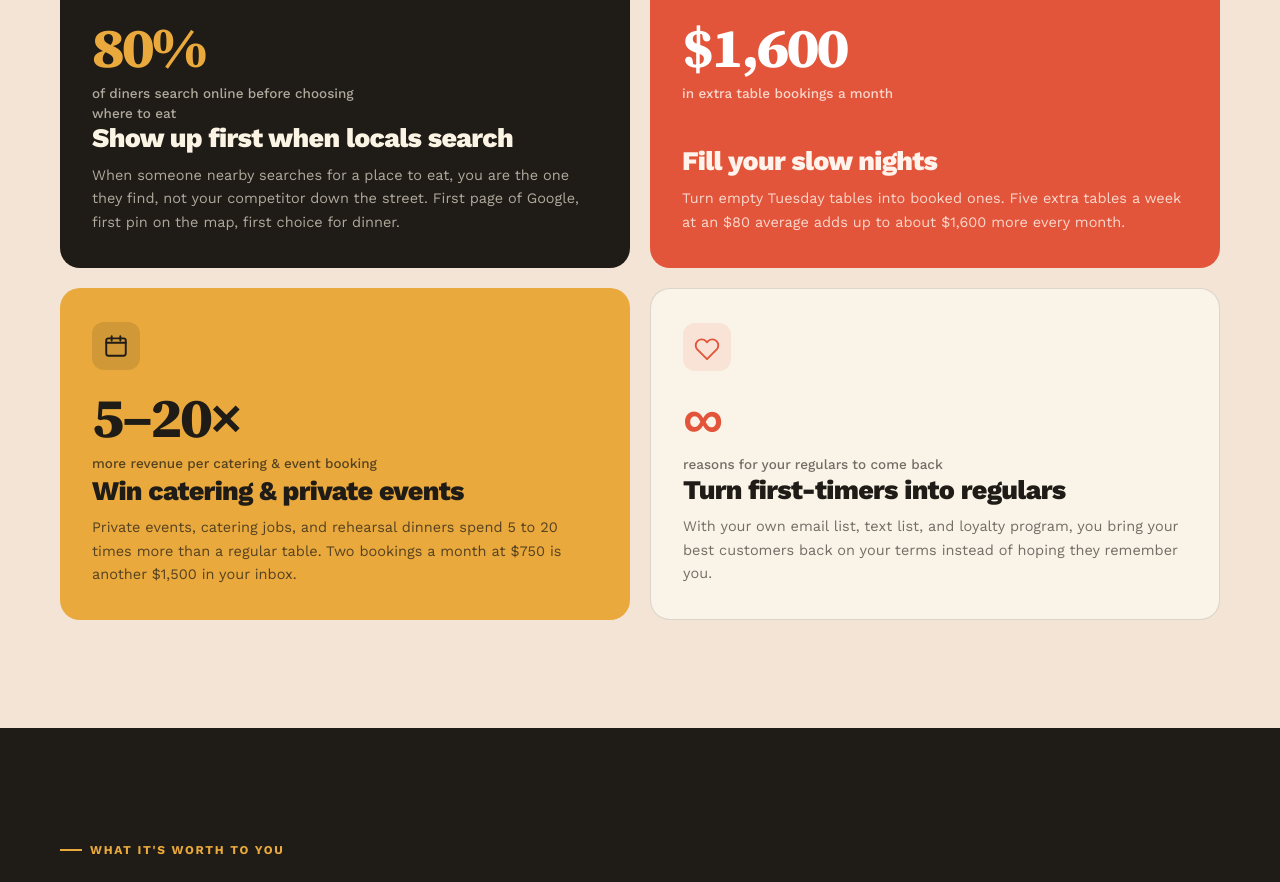
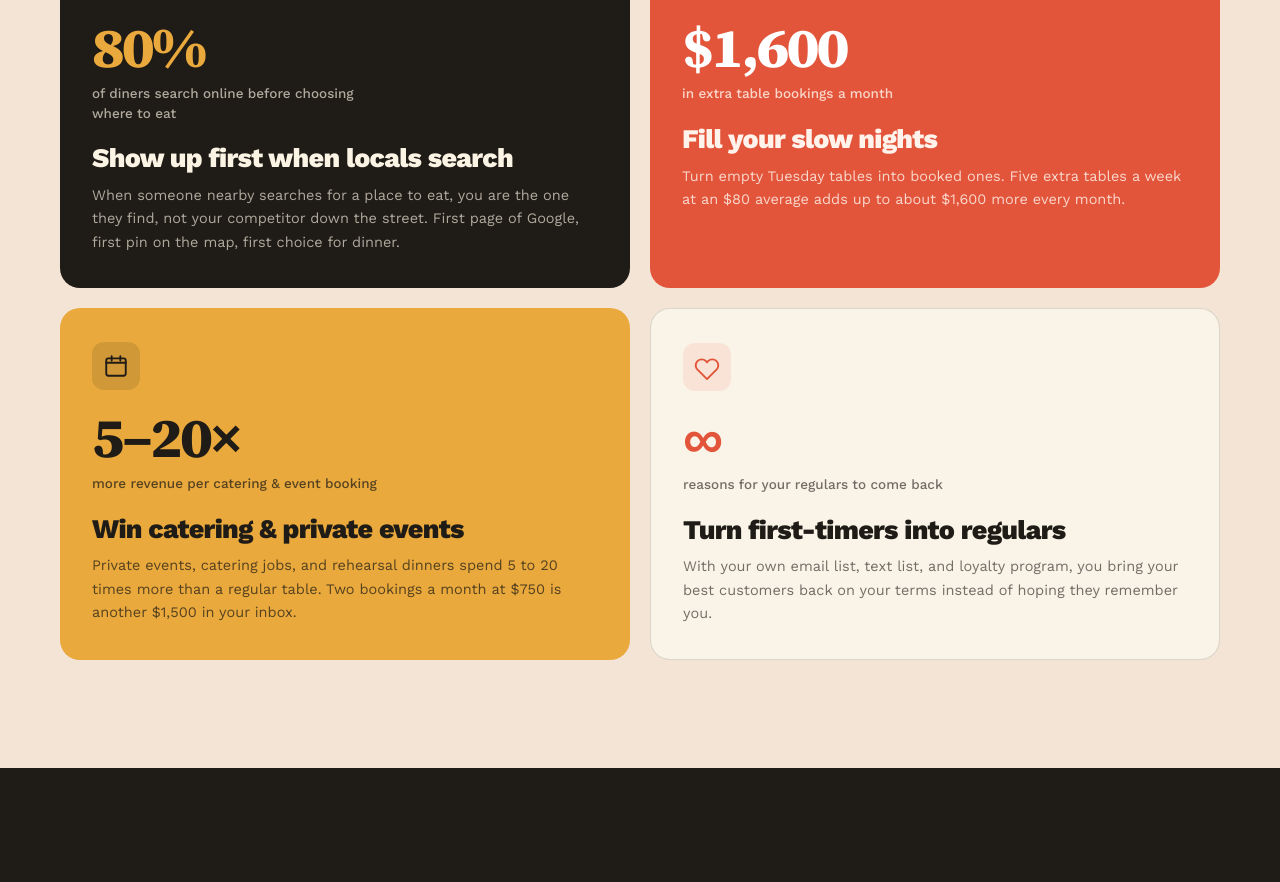
Before and after one commit to MainStreetGrowth/mainstreetgrowth, a Next.js app: page /outcomes in a window 1280 px wide. Shown: the part 1324-2206 px from the top of the page. Built offline with nearby package versions, Linux system fonts and the light colour scheme.

Commit message:
Outcomes tiles: group content top-aligned so headings align across tiles

```diff
--- a/app/outcomes/page.tsx
+++ b/app/outcomes/page.tsx
@@ -253,7 +253,7 @@ export default function Outcomes() {
         }}>{o.statLabel}</div>
         <h3 style={{
           fontSize: "clamp(1.35rem,2.1vw,1.75rem)", fontWeight: 800,
-          color: t.text, letterSpacing: "-0.025em", lineHeight: 1.15, margin: "auto 0 10px",
+          color: t.text, letterSpacing: "-0.025em", lineHeight: 1.15, margin: "20px 0 10px",
         }}>{o.title}</h3>
         <p style={{ fontSize: 14.5, lineHeight: 1.6, margin: 0, color: t.sub }}>{o.body}</p>
       </div>
```
